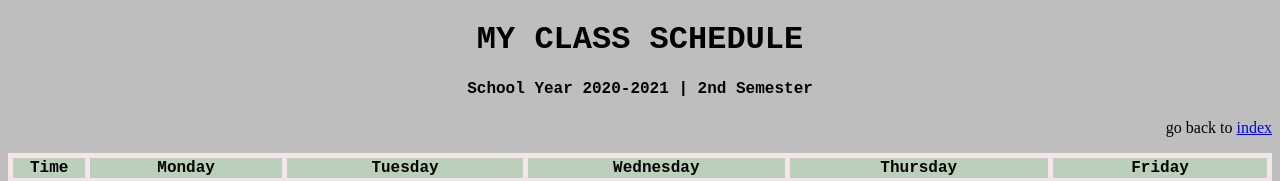
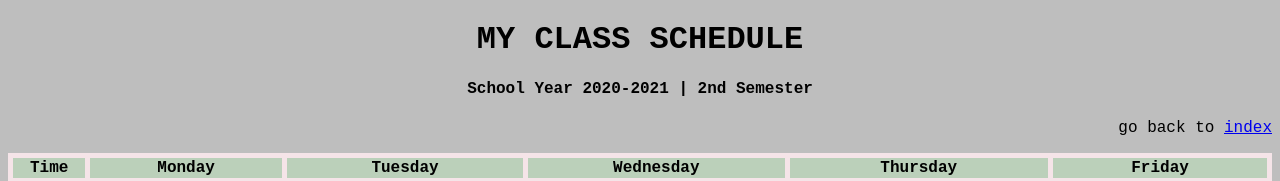
Before and after one commit to chelsiasalomeo/chelsiasalomeo.github.io, a plain HTML site: page activity5.html in a window 1280 px wide. Shown: the top 181 px of the page. Drawn offline with Linux system fonts and the light colour scheme.

Commit message:
Update schedule.css

```diff
--- a/schedule.css
+++ b/schedule.css
@@ -23,4 +23,5 @@ h1, h4, td
 p
 	{
 		text-align: right;
+		font-family: Courier New;
 	}
```
